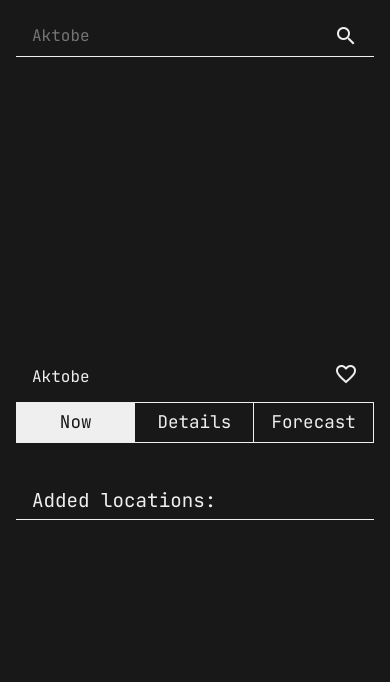
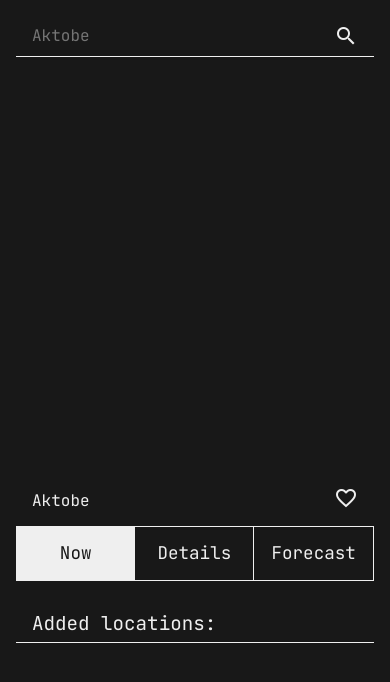
Before and after one commit to drunque/strada-projects, a plain HTML site: page aktobe/index.html in a window 390 px wide. Drawn offline with Linux system fonts and the light colour scheme; no server answers.

Commit message:
aktobe responsiveness v5

```diff
--- a/aktobe/styles/style.css
+++ b/aktobe/styles/style.css
@@ -286,15 +286,15 @@ body {
 
   .wrapper > .container {
     flex-direction: column;
-  }
-
-  .wrapper > .container > * {
-    width: 100%;
+    gap: 1rem;
   }
 
   .wrapper > .container > .tabs {
+    width: 100%;
+    height: 50%;
     border-bottom: 1px solid #efefef;
     border-right: none;
+    flex-grow: 1;
   }
 
   .options:last-child {
@@ -304,4 +304,9 @@ body {
   .options a:first-of-type {
     border-left: 1px solid #efefef;
   }
+
+  .wrapper > .container > .history {
+    width: 100%;
+    height: 30%;
+  }
 }
```
